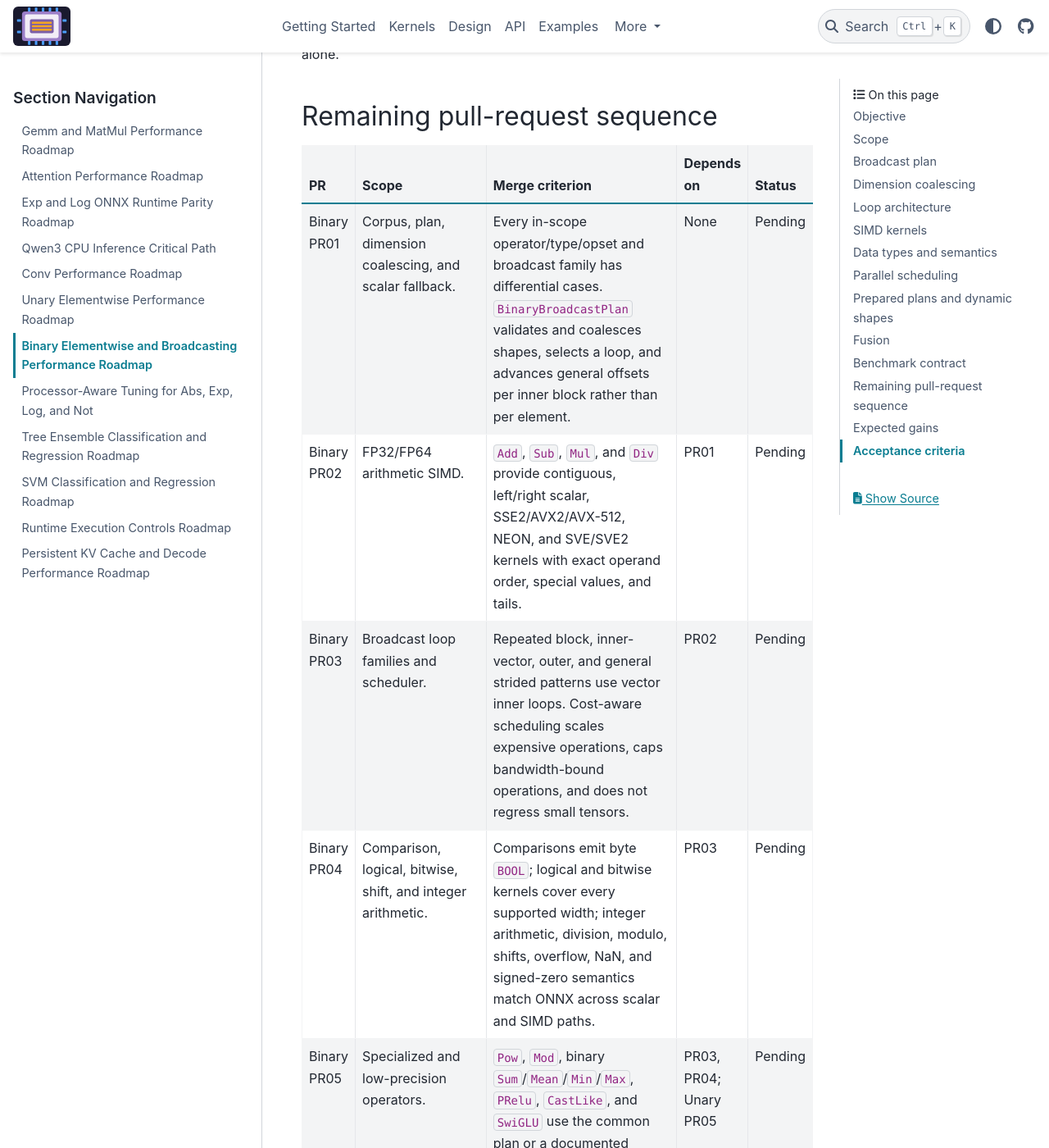
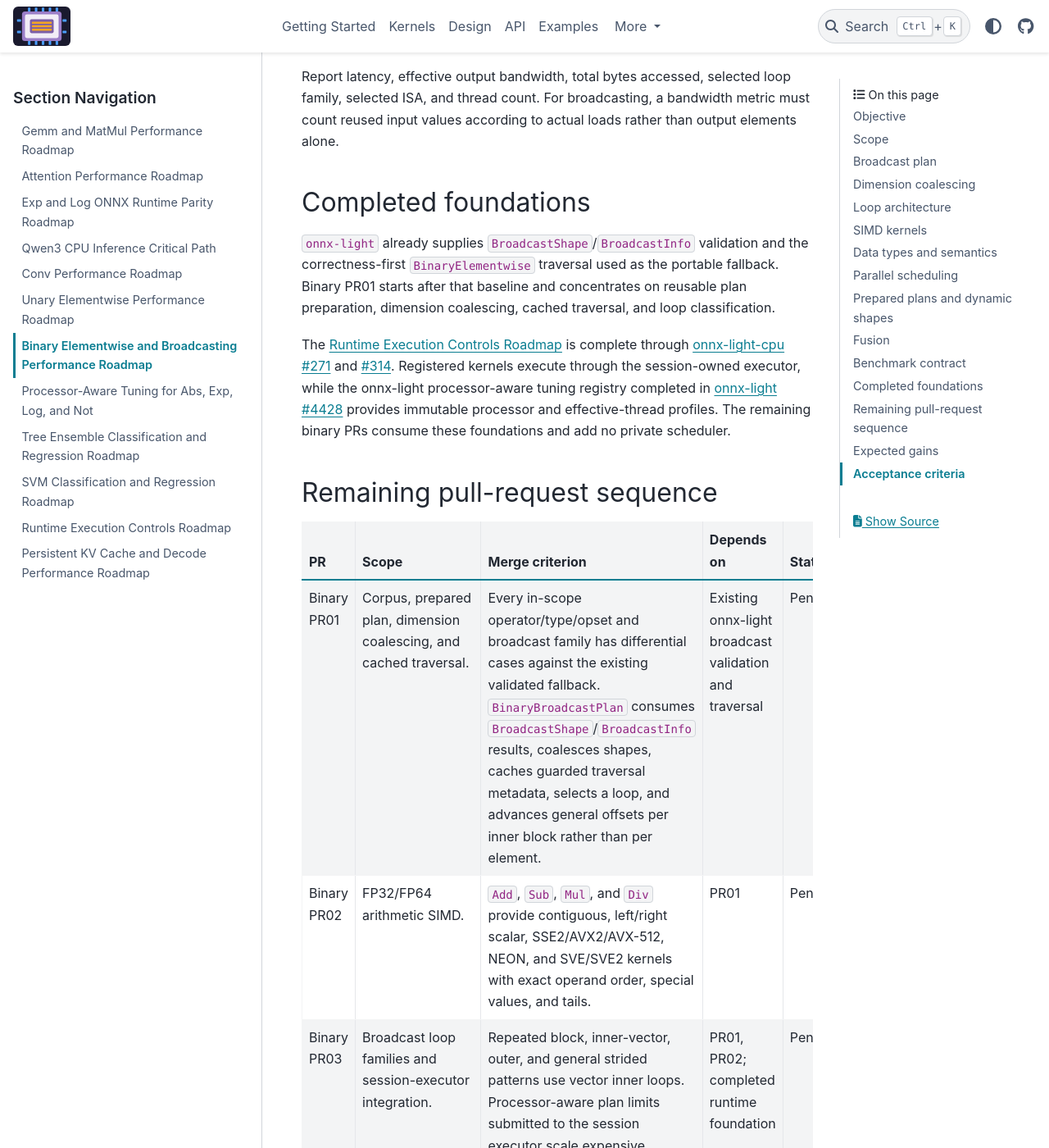
Before and after one commit to xadupre/onnx-light-cpu, a Sphinx documentation site: the page built from docs/next_steps/2026/2026_08_binary_elementwise.rst, in a window 1280 px wide and 1400 px high, scrolled down 7161 px. Shown: the whole window at 82% size. Built offline with Sphinx 7.4.7 and the PyData theme 0.15.4, drawn with Linux system fonts in a browser that asks for light colours; pages that are not in the unit, such as notebooks, are missing from menus; some of the changed text lies outside the part shown.

Commit message:
Refresh unary and binary elementwise roadmaps (#329)
Co-authored-by: Copilot <223556219+Copilot@users.noreply.github.com>

```diff
--- a/docs/next_steps/2026/2026_08_binary_elementwise.rst
+++ b/docs/next_steps/2026/2026_08_binary_elementwise.rst
@@ -15,10 +15,12 @@ priority case below ``0.9x``. The engine should exceed ONNX Runtime where a
 prepared broadcast plan, a shape-specific loop, or fusion across several
 elementwise operators removes indexing and memory traffic.
 
-The correctness implementation in ``onnx-light`` already centralizes broadcast
-validation in ``BroadcastInfo`` and provides equal-shape, scalar, and generic
-rank-aware loops through ``BinaryElementwise``. The generic loop computes both
-input offsets from every dimension for every output element. That is an
+The correctness implementation in ``onnx-light`` already provides
+``BroadcastShape``/``BroadcastInfo`` validation and equal-shape, scalar, and
+generic rank-aware traversal through ``BinaryElementwise``. The roadmap builds
+``BinaryBroadcastPlan`` and optimized loop selection on top of that baseline;
+it does not recreate broadcast validation. The generic loop computes both
+input offsets from every dimension for every output element. That remains an
 appropriate fallback, but not an optimized implementation for large tensors or
 repeated inference.
 
@@ -213,7 +215,10 @@ Parallel scheduling
 -------------------
 
 Binary elementwise kernels are normally bandwidth-bound. Parallel execution
-should therefore be conservative:
+should therefore be conservative. Registered kernels use the existing
+onnx-light session executor and processor-aware tuning foundation; this
+roadmap adds plan-selected work partitioning and limits, not a private
+scheduler:
 
 * remain single-threaded below a measured byte-count threshold;
 * split contiguous output ranges into cache-line-aligned chunks;
@@ -291,6 +296,26 @@ family, selected ISA, and thread count. For broadcasting, a bandwidth metric
 must count reused input values according to actual loads rather than output
 elements alone.
 
+Completed foundations
+---------------------
+
+``onnx-light`` already supplies ``BroadcastShape``/``BroadcastInfo`` validation
+and the correctness-first ``BinaryElementwise`` traversal used as the portable
+fallback. Binary PR01 starts after that baseline and concentrates on reusable
+plan preparation, dimension coalescing, cached traversal, and loop
+classification.
+
+The :doc:`Runtime Execution Controls Roadmap
+<2026_08_runtime_execution_controls>` is complete through
+`onnx-light-cpu #271
+<https://github.com/xadupre/onnx-light-cpu/pull/271>`_ and
+`#314 <https://github.com/xadupre/onnx-light-cpu/pull/314>`_. Registered
+kernels execute through the session-owned executor, while the onnx-light
+processor-aware tuning registry completed in
+`onnx-light #4428 <https://github.com/xadupre/onnx-light/pull/4428>`_
+provides immutable processor and effective-thread profiles. The remaining
+binary PRs consume these foundations and add no private scheduler.
+
 Remaining pull-request sequence
 -------------------------------
 
@@ -304,12 +329,13 @@ Remaining pull-request sequence
      - Depends on
      - Status
    * - Binary PR01
-     - Corpus, plan, dimension coalescing, and scalar fallback.
+     - Corpus, prepared plan, dimension coalescing, and cached traversal.
      - Every in-scope operator/type/opset and broadcast family has differential
-       cases. ``BinaryBroadcastPlan`` validates and coalesces shapes, selects a
-       loop, and advances general offsets per inner block rather than per
-       element.
-     - None
+       cases against the existing validated fallback. ``BinaryBroadcastPlan``
+       consumes ``BroadcastShape``/``BroadcastInfo`` results, coalesces shapes,
+       caches guarded traversal metadata, selects a loop, and advances general
+       offsets per inner block rather than per element.
+     - Existing onnx-light broadcast validation and traversal
      - Pending
    * - Binary PR02
      - FP32/FP64 arithmetic SIMD.
@@ -319,11 +345,13 @@ Remaining pull-request sequence
      - PR01
      - Pending
    * - Binary PR03
-     - Broadcast loop families and scheduler.
+     - Broadcast loop families and session-executor integration.
      - Repeated block, inner-vector, outer, and general strided patterns use
-       vector inner loops. Cost-aware scheduling scales expensive operations,
-       caps bandwidth-bound operations, and does not regress small tensors.
-     - PR02
+       vector inner loops. Processor-aware plan limits submitted to the
+       session executor scale expensive operations, cap bandwidth-bound
+       operations, and do not regress small tensors or introduce another
+       scheduler.
+     - PR01, PR02; completed runtime foundation
      - Pending
    * - Binary PR04
      - Comparison, logical, bitwise, shift, and integer arithmetic.
@@ -344,9 +372,9 @@ Remaining pull-request sequence
      - Shared ``ElementwisePlan`` fusion.
      - Bounded unary/binary expressions retain intermediates in registers,
        preserve broadcasting, types, evaluation order, aliasing, and graph
-       lifetimes, and show at least 1.20x ONNX Runtime on two representative
-       model expressions.
-     - PR05; Unary PR01 through PR05
+       lifetimes, reuse prepared traversal and the session executor, and show
+       at least 1.20x ONNX Runtime on two representative model expressions.
+     - PR01 through PR05; Unary PR01 through PR05
      - Pending
    * - Binary PR07
      - Final correctness and parity gate.
```
Also changed, not shown: docs/next_steps/2026/2026_08_unary_elementwise.rst (+47 -18 lines).
